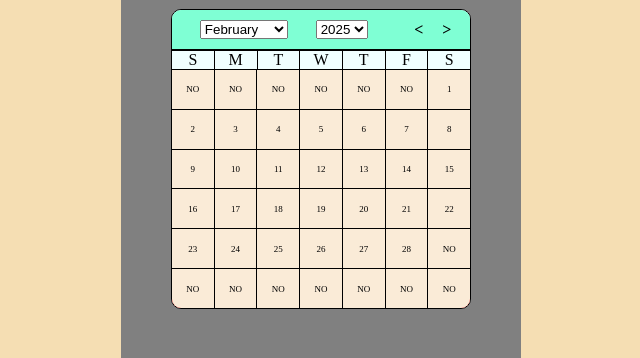
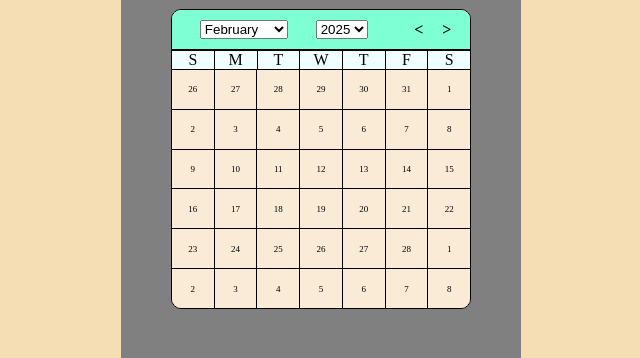
Before and after one commit to DominicPrestia/UI-ToolKit, a React (Create React App) app: page / in a window 1280 px wide. Shown: the part 134-492 px from the top of the page, without its empty margins (319-959 px from the left). Built offline with nearby package versions, Linux system fonts and the light colour scheme.

Commit message:
Got days to work as expected for pre and post days

```diff
--- a/src/componenets/Calendar/BodyCalendar.jsx
+++ b/src/componenets/Calendar/BodyCalendar.jsx
@@ -8,13 +8,7 @@ const BodyCalendar = ({ month, year }) => {
     const lastDay = new Date(year, month + 1, 0);
     let position = 0;
 
-    console.log("First Day: ", firstDay.getDate())
-    console.log("First Day: ", firstDay.getDay())
-    console.log("Total Days: ", lastDay.getDate())
-    console.log("Date: ", firstDay)
-    console.log("Last Date: ", lastDay)
-
-    const handleFirstDay = (startDay, doyOfWeek, row, endDay) => {
+    const outputDays = (startDay, doyOfWeek, row, endDay) => {
         const firstDay = startDay;
         const lastDay = endDay;
         const i = doyOfWeek;
@@ -22,26 +16,30 @@ const BodyCalendar = ({ month, year }) => {
 
         let content;
 
-        console.log("TEST: ", firstDay.getMonth())
-
         if (firstDay.getDay() === i && firstDay.getMonth() <= lastDay.getMonth()) {
             content = <div key={i} className={style.row}>
-                {console.log("HIT")}
                 {firstDay.getDate()}
             </div>
             firstDay.setDate(firstDay.getDate() + 1);
         }
-        // else if (firstDay.getDate() === lastDay.getDate()){
-        //     content = <div key={i} className={style.row}>
-        //        {firstDay.getDate()}
-        //     </div>
-        // }
+        else if (firstDay.getDay() !== i && firstDay.getMonth() <= lastDay.getMonth()) {
+
+            const minusDays = firstDay.getDay() - i;
+
+            const prevMonthDay = new Date(firstDay)
+
+            prevMonthDay.setDate(firstDay.getDate() - minusDays);
+
+            content = <div key={i} className={style.row}>
+                {prevMonthDay.getDate()}
+            </div>
+        }
         else {
-            content = <div className={style.row}> NO </div>
+            content = <div className={style.row}>
+                {firstDay.getDate()}
+            </div>
+            firstDay.setDate(firstDay.getDate() + 1)
         }
-
-
-
 
         return content;
     }
@@ -56,7 +54,8 @@ const BodyCalendar = ({ month, year }) => {
                             position++;
                             return (
                                 <>
-                                    {handleFirstDay(firstDay, i, index, lastDay)}</>
+                                    {outputDays(firstDay, i, index, lastDay)}
+                                </>
                             )
                         })}
                     </div>)
```
